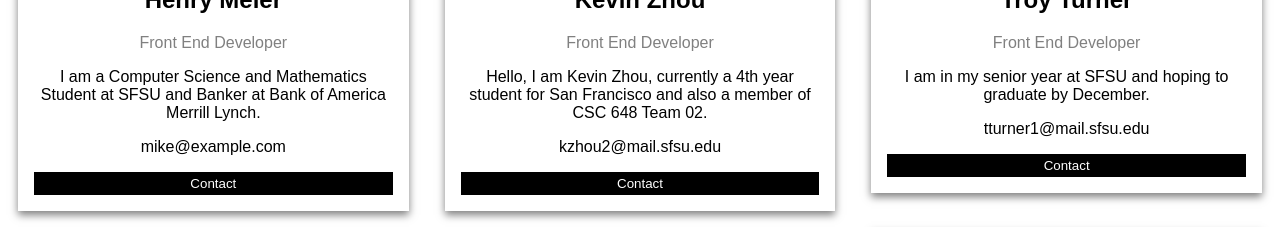
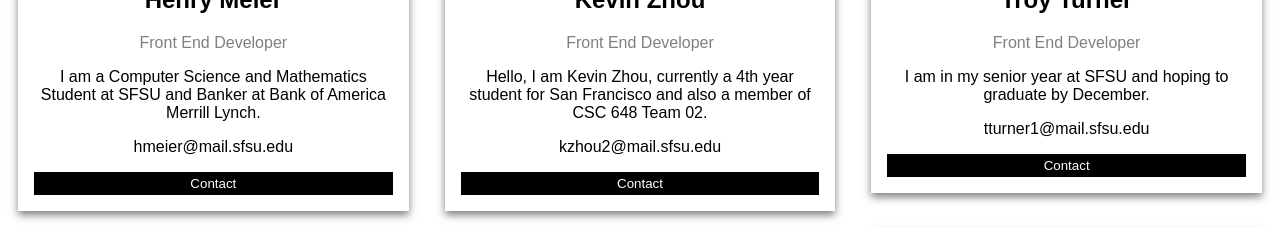
Before and after one commit to thisisgvrt/house-a-gator, a React (Create React App) app in the folder application/frontend/: page /Aboutus in a window 1280 px wide. Shown: the part 1360-1587 px from the top of the page. Built offline with nearby package versions, Linux system fonts and the light colour scheme.

Commit message:
Add files via upload
Added Henry's Correct Email based on outlook SFSU email. Everyone has SFSU email added successfully.

```diff
--- a/application/frontend/src/pages/Aboutus.js
+++ b/application/frontend/src/pages/Aboutus.js
@@ -65,7 +65,7 @@ const Aboutus = () => {
         <h2>Henry Meier</h2>
         <p class="title">Front End Developer</p>
         <p>I am a Computer Science and Mathematics Student at SFSU and Banker at Bank of America Merrill Lynch.</p>
-        <p>mike@example.com</p>
+        <p>hmeier@mail.sfsu.edu</p>
         <p><button class="button">Contact</button></p>
         </div>
         </div>
```
